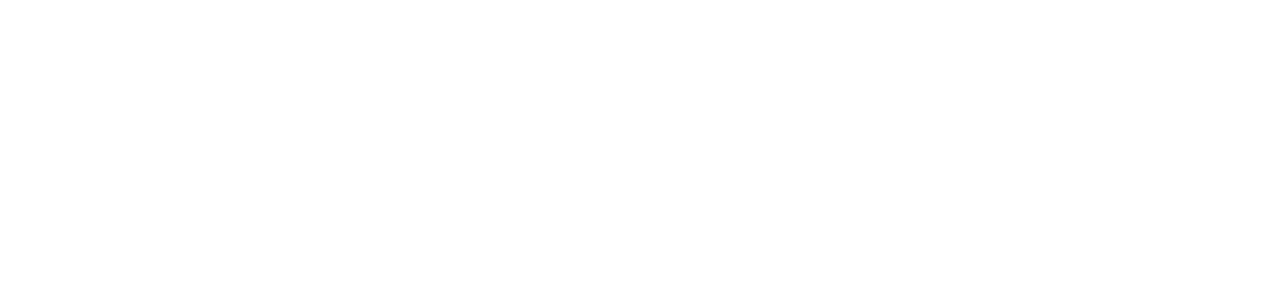
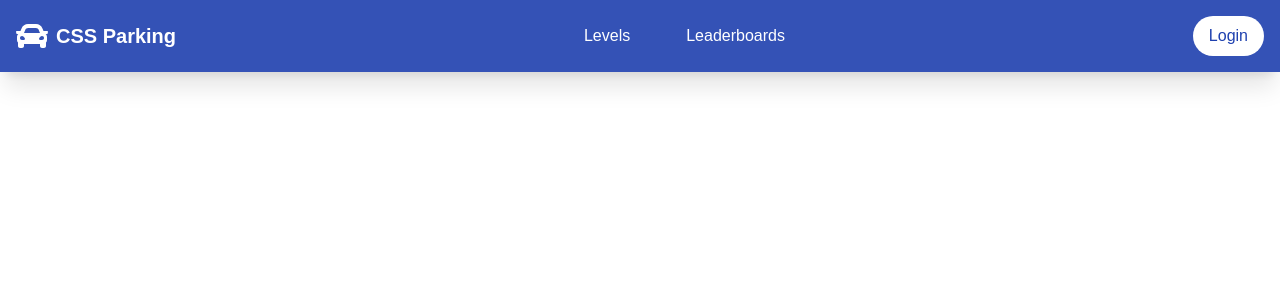
Before and after one commit to elab-development/internet-tehnologije-2024-projekat-css-parking_2021_0189, a React (Create React App) app in the folder frontend/: page /dashboard in a window 1280 px wide. Before the commit this address had no page. Shown: the top 300 px of the page. Built offline with nearby package versions, Linux system fonts and the light colour scheme.

Commit message:
Dodaj Navbar

```diff
--- a/frontend/src/App.jsx
+++ b/frontend/src/App.jsx
@@ -4,6 +4,7 @@
 import Login from './pages/Login';
 import Register from './pages/Register';
 import { AuthProvider } from './contexts/AuthContext';
+import Navbar from './components/UI/Navbar';
 
 function App() {
   return (
@@ -14,6 +15,7 @@
             <Route path="/" element={ <LandingPage/> }/>
             <Route path="/login" element={ <Login/> }/>
             <Route path="/register" element={ <Register/> }/>
+            <Route path="/dashboard" element={ <Navbar/> }/>
           </Routes>
         </div>
       </BrowserRouter>
--- /dev/null
+++ b/frontend/src/components/UI/Navbar.jsx
@@ -0,0 +1,100 @@
+import { useState } from 'react';
+import { useNavigate } from 'react-router-dom';
+import { FaCar, FaUserCircle } from 'react-icons/fa';
+import { useAuth } from '../../contexts/AuthContext';
+
+const Navbar = () => {
+  const navigate = useNavigate();
+  const { logout, user } = useAuth();
+  const [isDropdownOpen, setIsDropdownOpen] = useState(false);
+
+  const isAdmin = user?.role === 'admin';
+  const isLoggedIn = !!user;
+
+  return (
+    <nav className="fixed top-0 left-0 w-full bg-blue-800 bg-opacity-90 backdrop-blur-sm shadow-xl p-4 flex justify-between items-center z-50">
+
+      {/* Logo */}
+      <div className="flex items-center gap-2 cursor-pointer" onClick={() => navigate('/levels')}>
+        <FaCar className="text-white h-8 w-8" />
+        <span className="text-white text-xl font-bold">CSS Parking</span>
+      </div>
+
+      {/* Navigacija */}
+      <div className="flex-1 flex justify-center gap-6">
+        {
+          <>
+            <button
+              onClick={() => navigate('/levels')}
+              className="bg-transparent hover:bg-blue-600/50 text-white px-4 py-2 rounded-full border-none"
+            >
+              Levels
+            </button>
+
+            <button
+              onClick={() => navigate('/leaderboards')}
+              className="bg-transparent hover:bg-blue-600/50 text-white px-4 py-2 rounded-full border-none"
+            >
+              Leaderboards
+            </button>
+
+            {isAdmin && (
+              <>
+                <button
+                  onClick={() => navigate('/admin/dashboard')}
+                  className="bg-transparent hover:bg-blue-600/50 text-white px-4 py-2 rounded-full border-none"
+                >
+                  Admin Dashboard
+                </button>
+
+                <button
+                  onClick={() => navigate('/admin/level-designer')}
+                  className="bg-transparent hover:bg-blue-600/50 text-white px-4 py-2 rounded-full border-none"
+                >
+                  Level Designer
+                </button>
+              </>
+            )}
+          </>
+        }
+      </div>
+
+      {/* User meni */}
+      <div className="relative">
+        {isLoggedIn ? (
+          <div className="cursor-pointer flex items-center gap-2" onClick={() => setIsDropdownOpen(!isDropdownOpen)}>
+            <FaUserCircle className="text-white h-10 w-10" />
+            <span className="text-white font-medium">{user.name}</span>
+          </div>
+        ) : (
+          <button
+            onClick={() => navigate('/login')}
+            className="bg-white text-blue-800 px-4 py-2 rounded-full hover:bg-gray-200"
+          >
+            Login
+          </button>
+        )}
+
+        {isDropdownOpen && isLoggedIn && (
+          <div className="absolute right-0 mt-2 w-48 bg-white rounded-lg shadow-lg py-2">
+            <button
+              onClick={() => { navigate('/settings'); setIsDropdownOpen(false); }}
+              className="w-full text-left bg-transparent hover:bg-gray-100 text-gray-800 px-4 py-2 rounded-none border-none"
+            >
+              Settings
+            </button>
+
+            <button
+              onClick={() => { logout(); setIsDropdownOpen(false); navigate('/'); }}
+              className="w-full text-left bg-transparent hover:bg-gray-100 text-gray-800 px-4 py-2 rounded-none border-none"
+            >
+              Logout
+            </button>
+          </div>
+        )}
+      </div>
+    </nav>
+  );
+};
+
+export default Navbar;
--- a/frontend/src/contexts/AuthContext.jsx
+++ b/frontend/src/contexts/AuthContext.jsx
@@ -91,15 +91,14 @@
   };
 
   const logout = () => {
+    // Pozovi API za logout
+    axios.post('/logout').catch(error => {
+      console.error('Greška pri odjavljivanju:', error);
+    });
     setUser(null);
     localStorage.removeItem('token');
     localStorage.removeItem('user');
     delete axios.defaults.headers.common['Authorization'];
-
-    // Pozovi API za logout
-    axios.post('/logout').catch(error => {
-      console.error('Greška pri odjavljivanju:', error);
-    });
   };
 
   const saveGuestProgress = (levelId, duration) => {
--- a/frontend/src/pages/LandingPage.jsx
+++ b/frontend/src/pages/LandingPage.jsx
@@ -35,7 +35,7 @@
           <span>Registruj se</span>
         </Button>
         <Button
-          onClick={() => navigate('/guest')}
+          onClick={() => navigate('/dashboard')}
           className="guest"
         >
           Nastavi kao gost
--- a/frontend/src/pages/Login.jsx
+++ b/frontend/src/pages/Login.jsx
@@ -21,7 +21,7 @@
       const result = await login(email, password);
 
       if (result.success) {
-          navigate('/levels');
+          navigate('/dashboard');
       } else {
           // Prikaz greške
         if (typeof result.message === 'object') {
```
